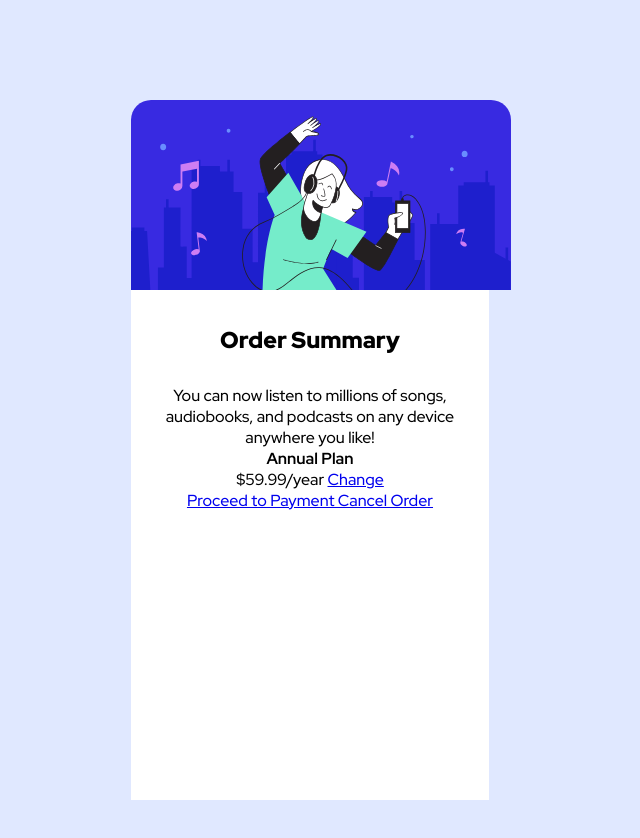
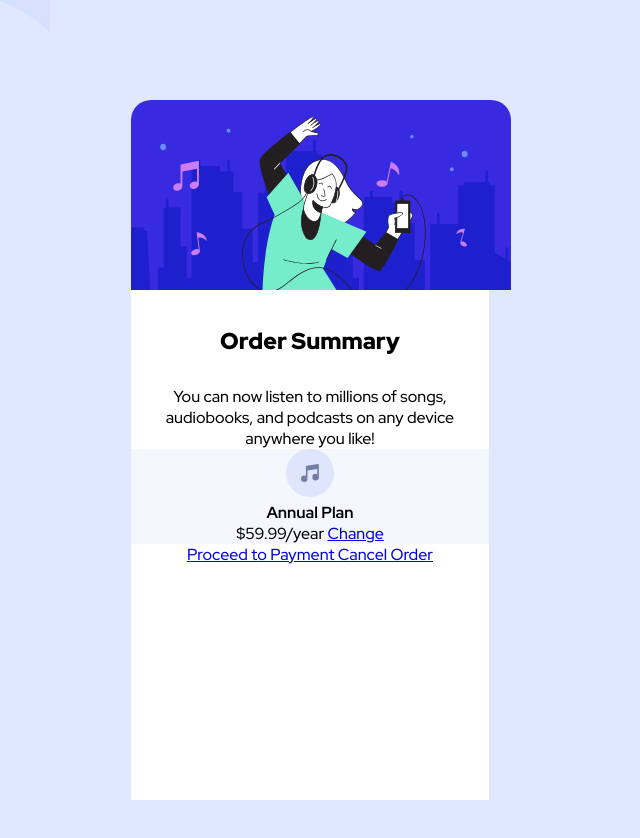
Before and after one commit to Aubzz/Order-Summary-Component, a plain HTML site: page index.html in a window 1280 px wide. Shown: the whole page, without its empty margins (330-970 px from the left). Drawn offline with Linux system fonts and the light colour scheme.

Commit message:
Fixing layout of the background

```diff
--- a/index.html
+++ b/index.html
@@ -20,14 +20,26 @@
     <title>Frontend Mentor | Order summary card</title>
   </head>
   <body>
-    <div class="main summary">
-      <img src="images/illustration-hero.svg" />
-      <h3 class="order-summary">Order Summary</h3>
+    <img src="images/pattern-background-desktop.svg" alt="" class="bg-image">
+    <div class="main order">
+      <h3 clasn="summary">
+        <img src="images/illustration-hero.svg" />
+        <h3 class="order-summary">Order Summary</h3>
       <p>
         You can now listen to millions of songs, audiobooks, and podcasts on any
         device anywhere you like!
       </p>
       <div class="order-payment">
+        <svg xmlns="http://www.w3.org/2000/svg" width="48" height="48">
+          <g fill="none" fill-rule="evenodd">
+            <circle cx="24" cy="24" r="24" fill="#DFE6FB" />
+            <path
+              fill="#717FA6"
+              fill-rule="nonzero"
+              d="M32.574 15.198a.81.81 0 00-.646-.19L20.581 16.63a.81.81 0 00-.696.803V26.934a3.232 3.232 0 00-1.632-.44A3.257 3.257 0 0015 29.747 3.257 3.257 0 0018.253 33a3.257 3.257 0 003.253-3.253v-8.37l9.726-1.39v5.327a3.232 3.232 0 00-1.631-.441 3.257 3.257 0 00-3.254 3.253 3.257 3.257 0 003.254 3.253 3.257 3.257 0 003.253-3.253V15.81a.81.81 0 00-.28-.613z"
+            />
+          </g>
+        </svg>
         <h4>Annual Plan</h4>
         <span class="order-price">$59.99/year</span> <a href="#">Change</a>
       </div>
--- a/style.css
+++ b/style.css
@@ -11,6 +11,11 @@ body {
   display: flex;
 }
 
+.bg-image {
+  position: absolute;
+  top: -15%;
+  overflow: hidden;
+}
 .main,
 img {
   border-top-left-radius: 20px;
@@ -35,3 +40,7 @@ img {
   font-weight: 900;
   font-size: 23px;
 }
+
+.order-payment {
+  background-color: hsl(225, 100%, 98%);
+}
```
